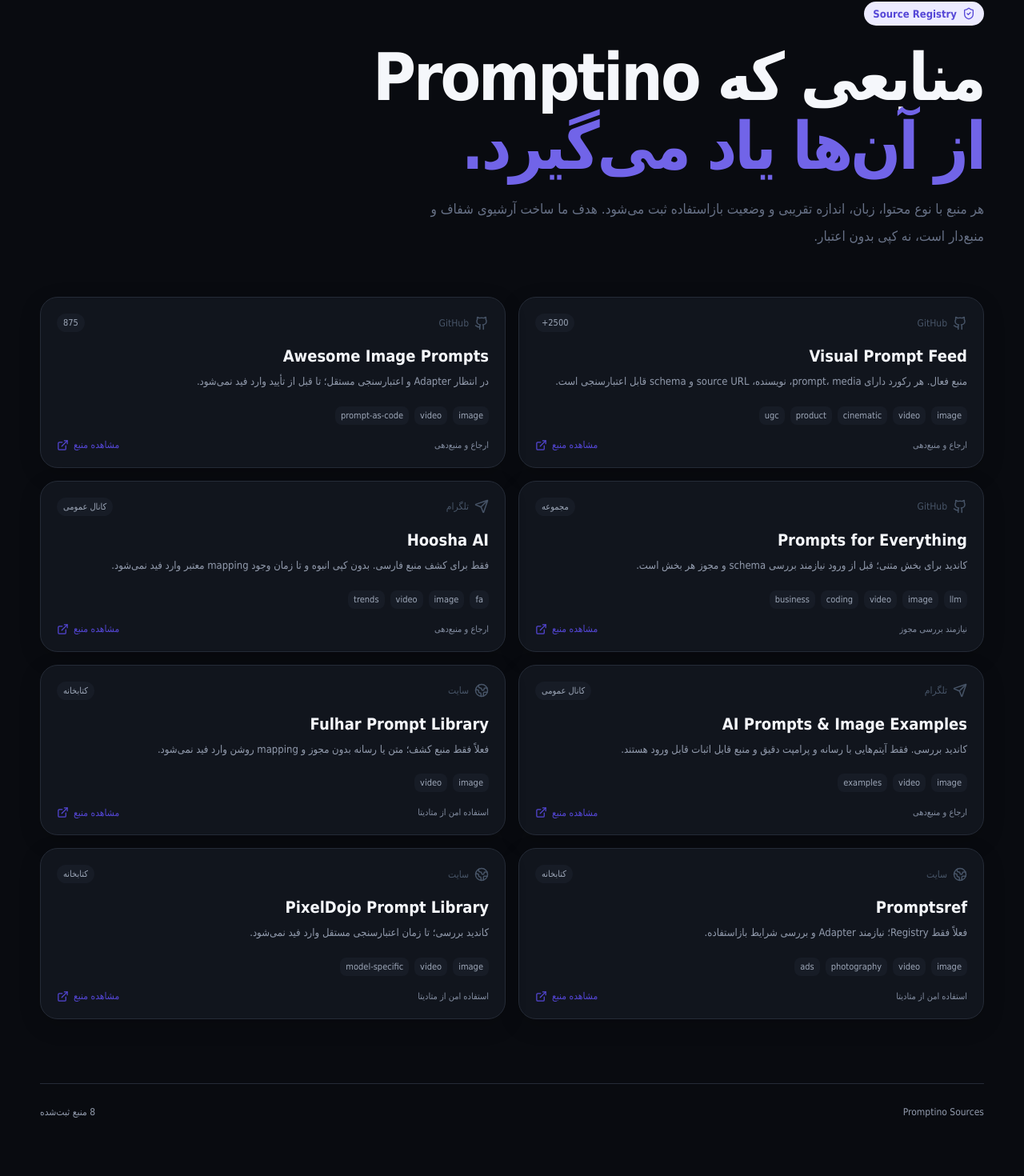
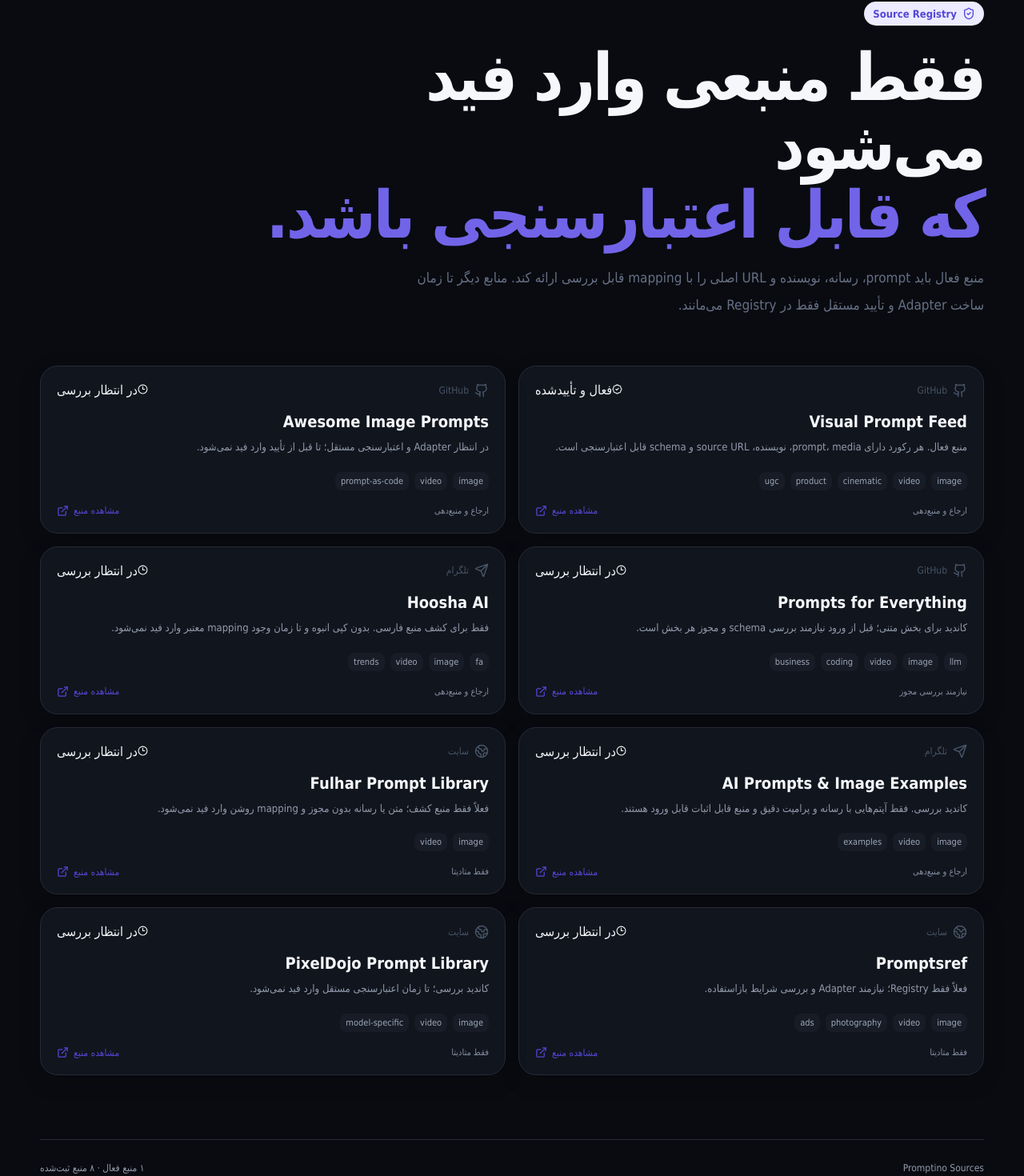
Before and after one commit to sahandse/promptino, a Next.js app: page /sources in a window 1280 px wide. Shown: the part 154-1624 px from the top of the page at 80% size. Before the commit the page ends 1596 px from the top, so only its background shows below. Built offline with nearby package versions, Linux system fonts and the light colour scheme.

Commit message:
feat: show verified source activation status

```diff
--- a/app/sources/page.tsx
+++ b/app/sources/page.tsx
@@ -1,5 +1,5 @@
 import Link from "next/link";
-import { ExternalLink, Github, Globe2, Send, ShieldCheck } from "lucide-react";
+import { ExternalLink, Github, Globe2, Send, ShieldCheck, BadgeCheck, Clock3 } from "lucide-react";
 import { sources } from "@/data/sources";
 
 const kindMeta = {
@@ -9,12 +9,13 @@
 };
 
 const reuseMeta = {
-  "safe-metadata": "استفاده امن از متادیتا",
+  "safe-metadata": "فقط متادیتا",
   "check-license": "نیازمند بررسی مجوز",
   "attribution-only": "ارجاع و منبع‌دهی",
 };
 
 export default function SourcesPage() {
+  const active = sources.filter((source) => source.status === "active").length;
   return (
     <main>
       <header className="topbar container">
@@ -24,8 +25,11 @@
 
       <section className="hero container sources-hero">
         <div className="eyebrow"><ShieldCheck size={16} /> Source Registry</div>
-        <h1>منابعی که Promptino<br /><span>از آن‌ها یاد می‌گیرد.</span></h1>
-        <p>هر منبع با نوع محتوا، زبان، اندازه تقریبی و وضعیت بازاستفاده ثبت می‌شود. هدف ما ساخت آرشیوی شفاف و منبع‌دار است، نه کپی بدون اعتبار.</p>
+        <h1>فقط منبعی وارد فید می‌شود<br /><span>که قابل اعتبارسنجی باشد.</span></h1>
+        <p>
+          منبع فعال باید prompt، رسانه، نویسنده و URL اصلی را با mapping قابل بررسی ارائه کند.
+          منابع دیگر تا زمان ساخت Adapter و تأیید مستقل فقط در Registry می‌مانند.
+        </p>
       </section>
 
       <section className="source-list container">
@@ -36,7 +40,10 @@
             <article className="source-card" key={source.id}>
               <div className="source-card-top">
                 <div className="source-kind"><Icon size={18} /><span>{meta.label}</span></div>
-                <span className="source-size">{source.sizeLabel}</span>
+                <span className={source.status === "active" ? "source-status active" : "source-status review"}>
+                  {source.status === "active" ? <BadgeCheck size={13} /> : <Clock3 size={13} />}
+                  {source.status === "active" ? "فعال و تأییدشده" : "در انتظار بررسی"}
+                </span>
               </div>
               <div><h2>{source.name}</h2><p>{source.note}</p></div>
               <div className="source-focus">{source.focus.map((item) => <span key={item}>{item}</span>)}</div>
@@ -49,7 +56,10 @@
         })}
       </section>
 
-      <footer className="container"><span>Promptino Sources</span><span>{sources.length} منبع ثبت‌شده</span></footer>
+      <footer className="container">
+        <span>Promptino Sources</span>
+        <span>{active.toLocaleString("fa-IR")} منبع فعال · {sources.length.toLocaleString("fa-IR")} منبع ثبت‌شده</span>
+      </footer>
     </main>
   );
 }
```
